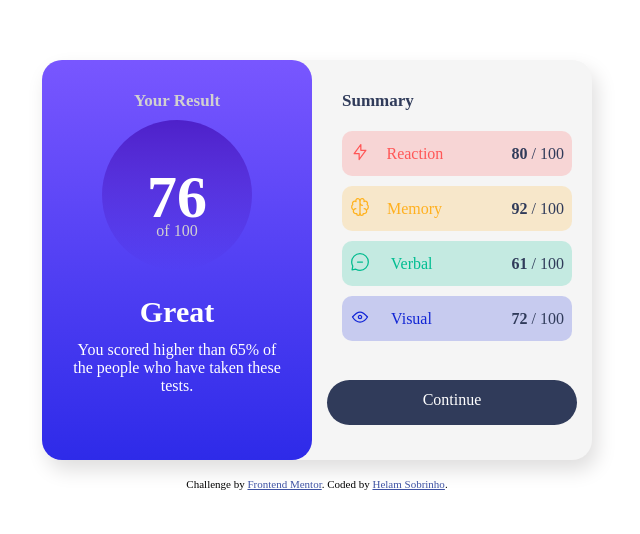
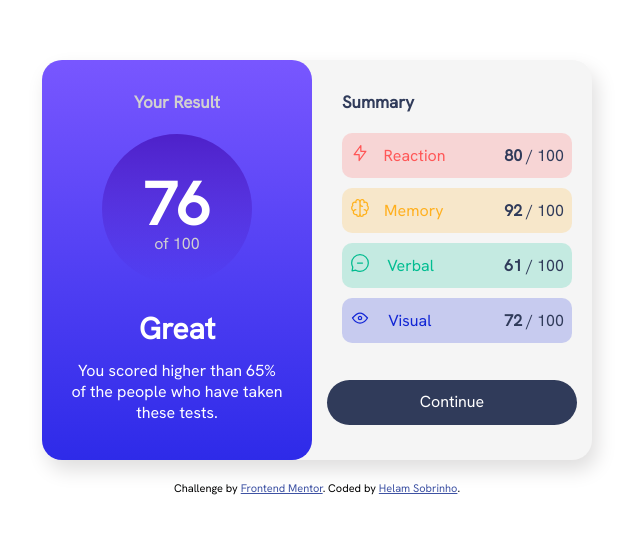
Before and after one commit to HelaaoDev/summaryfrontendmentor, a plain HTML site: page index.html in a window 1280 px wide. Shown: the part 140-674 px from the top of the page, without its empty margins (323-963 px from the left). Drawn offline with Linux system fonts and the light colour scheme.

Commit message:
Update index.html

```diff
--- a/index.html
+++ b/index.html
@@ -5,7 +5,7 @@
   <meta charset="UTF-8">
   <meta name="viewport" content="width=device-width, initial-scale=1.0">
   <!-- displays site properly based on user's device -->
-
+  <link href='https://fonts.googleapis.com/css?family=Hanken Grotesk' rel='stylesheet'>
   <link rel="icon" type="image/png" sizes="32x32" href="./assets/images/favicon-32x32.png">
   <link rel="stylesheet" href="style.css">
 
```
